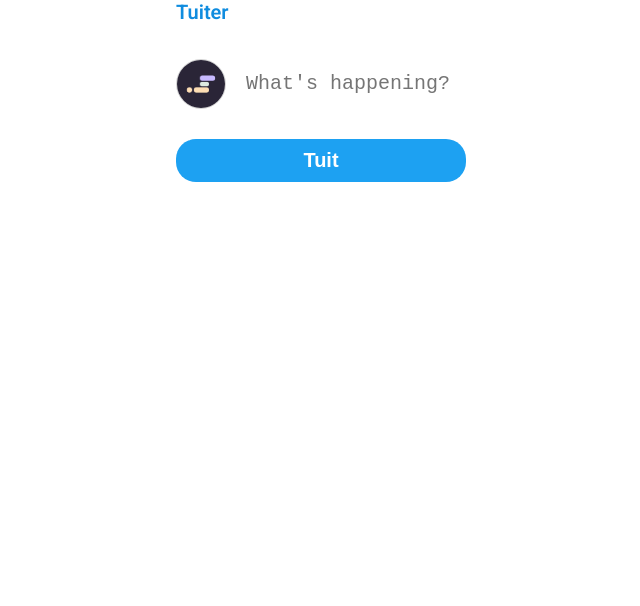
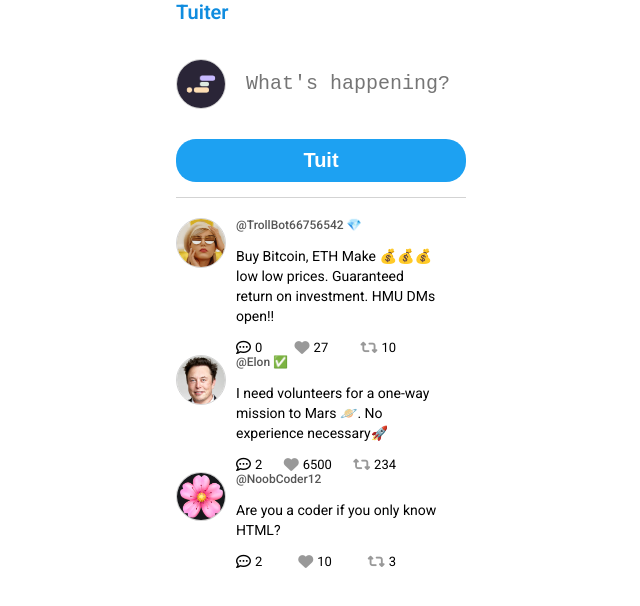
Before and after one commit to joackoodeg/twClone, a plain HTML site: page index.html in a window 1280 px wide. Shown: the whole page, without its empty margins (319-959 px from the left). Drawn offline with Linux system fonts and the light colour scheme.

Commit message:
Render html, dataset

```diff
--- a/index.css
+++ b/index.css
@@ -15,6 +15,10 @@ h1{
 i{
     font-size: 15px;
     cursor: pointer;
+}
+
+.fa-solid {
+    color:#999;
 }
 
 .liked{
--- a/index.html
+++ b/index.html
@@ -7,6 +7,8 @@
 	<link rel="preconnect" href="https://fonts.googleapis.com">
 	<link rel="preconnect" href="https://fonts.gstatic.com" crossorigin>
 	<link href="https://fonts.googleapis.com/css2?family=Roboto:wght@400;500;600&display=swap" rel="stylesheet">
+	<!-- Font Awesome -->
+	<link rel="stylesheet" href="https://cdnjs.cloudflare.com/ajax/libs/font-awesome/6.4.2/css/all.min.css" integrity="sha512-z3gLpd7yknf1YoNbCzqRKc4qyor8gaKU1qmn+CShxbuBusANI9QpRohGBreCFkKxLhei6S9CQXFEbbKuqLg0DA==" crossorigin="anonymous" referrerpolicy="no-referrer" />
 </head>
 
 <body>
--- a/index.js
+++ b/index.js
@@ -1,16 +1,21 @@
 import {tweetsData} from "./data.js";
 
-const tweetInput = document.getElementById("tweet-input")
+const tweetInput = document.getElementById("tweet-input");
 const tweetBtn = document.getElementById("tweet-btn");
 
 tweetBtn.addEventListener('click',function(){
     console.log(tweetInput.value);
 })
 
+document.addEventListener('click',function(e){
+    console.log(e.target.dataset.like);
+    console.log(e.target.dataset.retweet);
+})
+
 function getFeedHtml(){
     let feedHtml ="";
 
-    for(let tweet of tweetsData){
+    tweetsData.forEach(function(tweet){
     feedHtml+=`
     <div class="tweet">
         <div class="tweet-inner">
@@ -20,21 +25,26 @@ function getFeedHtml(){
             <p class="tweet-text">${tweet.tweetText}</p>
             <div class="tweet-details">
                 <span class="tweet-detail">
+                    <i class="fa-regular fa-comment-dots" data-reply="${tweet.uuid}"></i>
                     ${tweet.replies.length}
                 </span>
                 <span class="tweet-detail">
+                <i class="fa-solid fa-heart" data-like="${tweet.uuid}"></i>
                     ${tweet.likes}
                 </span>
                 <span class="tweet-detail">
+                <i class="fa-solid fa-retweet" data-retweet="${tweet.uuid}"></i>
                     ${tweet.retweets}
                 </span>
             </div>
         </div>
     </div
         `
-    }
+    })
 
-    console.log(feedHtml);
+    return feedHtml;
 }
 
-getFeedHtml();
+function render(){
+    document.getElementById("feed").innerHTML=getFeedHtml();
+}render();
```
